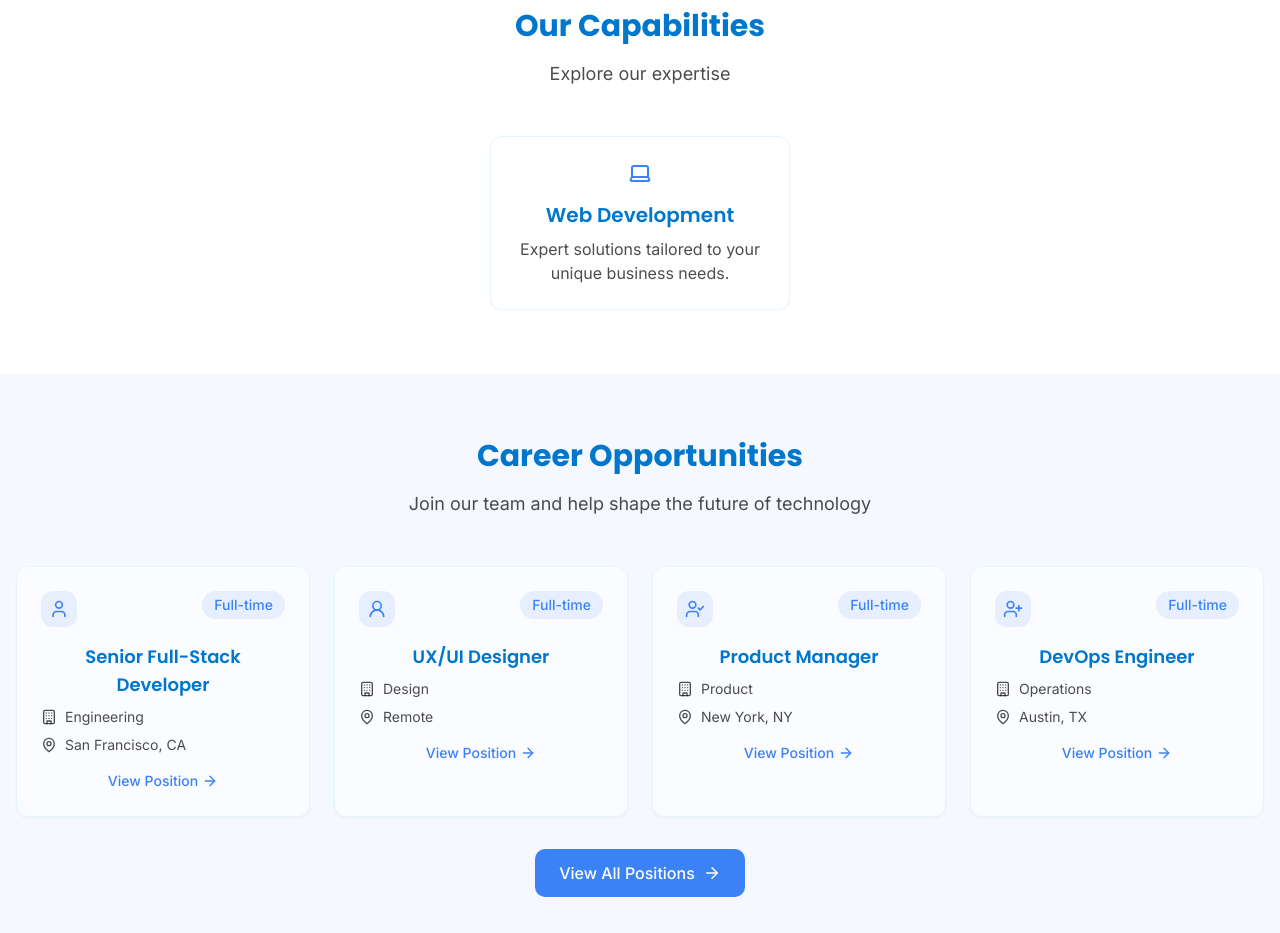
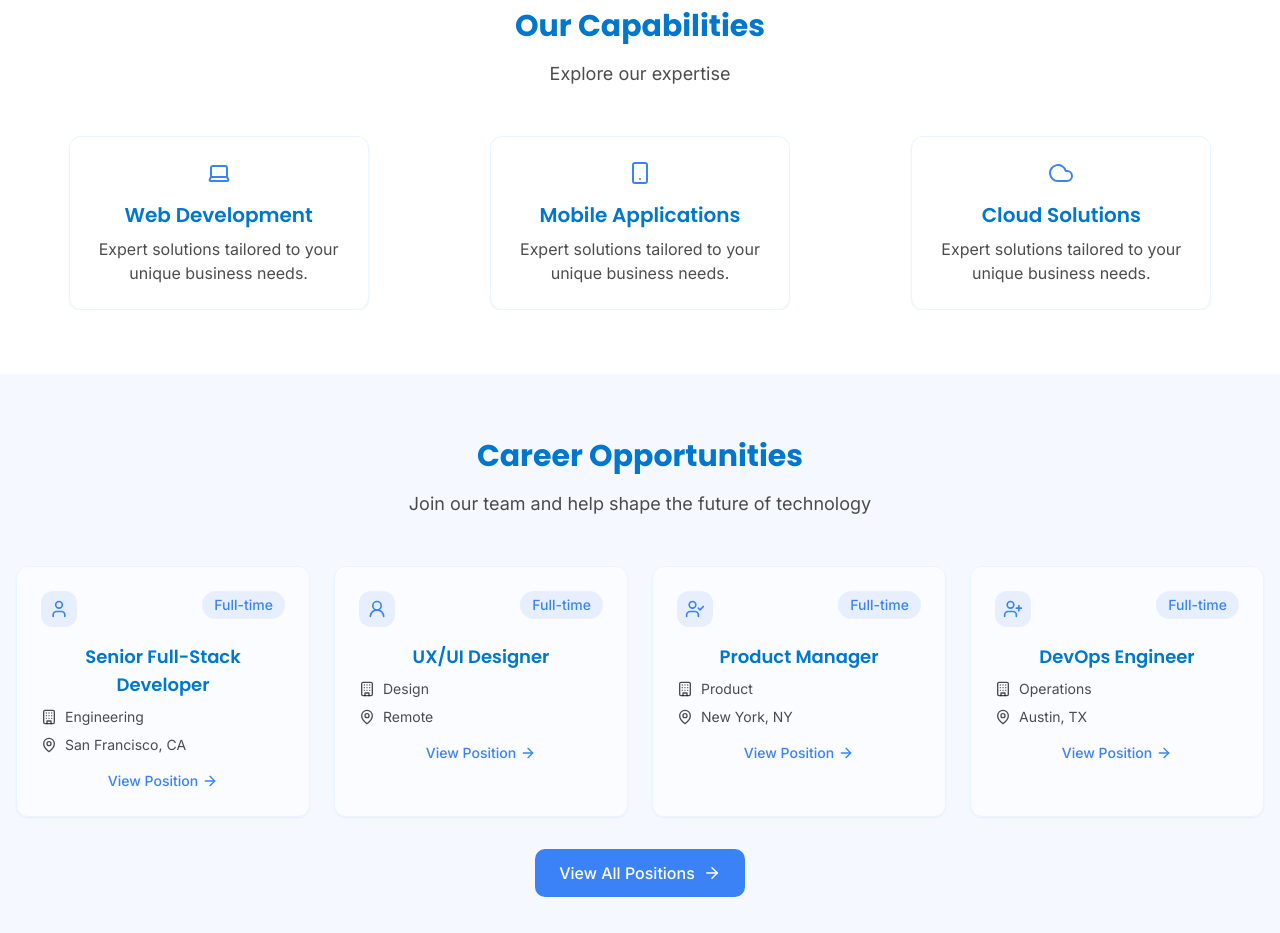
Before and after one commit to TarunkumarReddy6/bean-infosystems, a React (Vite) app: page / in a window 1280 px wide. Shown: the part 2280-3213 px from the top of the page. Built offline with nearby package versions, Linux system fonts and the light colour scheme.

Commit message:
feat: Implement carousel component
Implement a carousel component with left and right arrows for navigation, displaying three cards at a time.

```diff
--- a/src/pages/Home.tsx
+++ b/src/pages/Home.tsx
@@ -102,6 +102,15 @@ const Home = () => {
     { label: "Team Members", value: 45 },
     { label: "Years of Experience", value: 12 }
   ];
+
+  // --- New carousel options for "Our Capabilities" section ---
+  // Embla options for 3 slides per view
+  const carouselOptions = {
+    align: 'start' as const,
+    slidesToScroll: 3,
+    dragFree: false,
+    loop: false,
+  };
 
   return (
     <>
@@ -278,7 +287,7 @@ const Home = () => {
 
       <PageSection title="Our Capabilities" subtitle="Explore our expertise">
         <div className="relative">
-          <Carousel>
+          <Carousel opts={{ align: "start", slidesToScroll: 3 }}>
             <CarouselPrevious />
             <CarouselContent>
               {[
@@ -289,7 +298,10 @@ const Home = () => {
                 { title: "Data Analytics", icon: BarChart },
                 { title: "API Integration", icon: LinkIcon }
               ].map((item, index) => (
-                <CarouselItem key={index} className="flex justify-center items-center">
+                <CarouselItem
+                  key={index}
+                  className="flex justify-center items-center basis-full md:basis-1/3"
+                >
                   <div className="w-[300px] flex-shrink-0">
                     <Card className="h-full p-6 flex flex-col items-center justify-center text-center">
                       <div className="text-bean mb-4">
```
